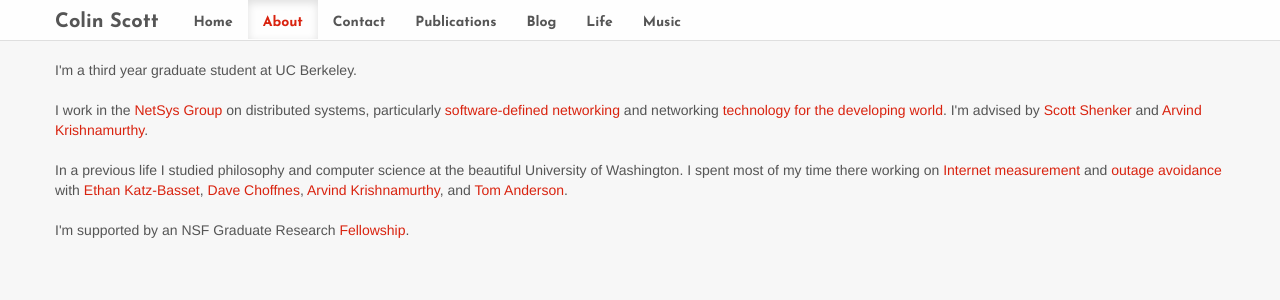
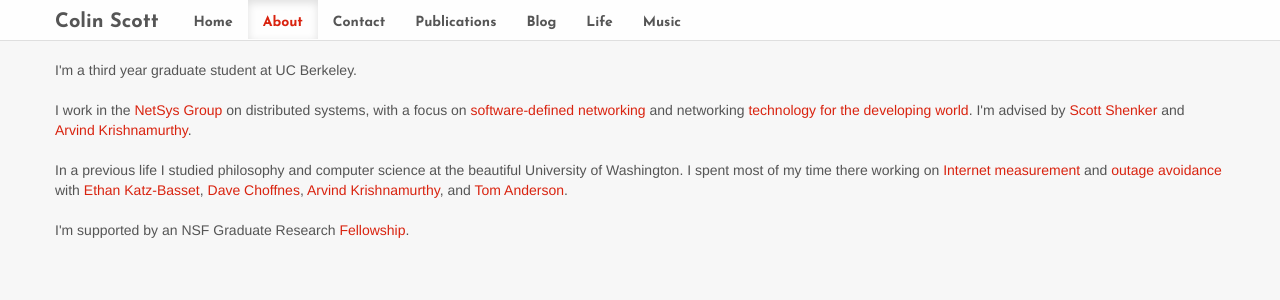
Before and after one commit to colin-scott/personal_website, a Jekyll site: the page built from about.html, in a window 1280 px wide. Shown: the top 300 px of the page. Built offline with Jekyll 4.4.1, drawn with Linux system fonts in a browser that asks for light colours; Markdown is read by kramdown in place of the engine named in the settings.

Commit message:
Small tweaks

```diff
--- a/about.html
+++ b/about.html
@@ -9,7 +9,7 @@ description: Colin Scott gets to work on awesome problems with awesome people
 I'm a third year graduate student at UC Berkeley.<br/>
 </br>
 I work in the <a href=https://netsys.cs.berkeley.edu>NetSys
-    Group</a> on distributed systems, particularly
+    Group</a> on distributed systems, with a focus on
 <a href=http://www.youtube.com/embed/WVs7Pc99S7w>software-defined networking</a> and
 networking <a href="http://tier.cs.berkeley.edu/drupal/">technology for
     the developing world</a>. I'm advised by <a
--- a/life.html
+++ b/life.html
@@ -103,9 +103,11 @@ beautiful
 </li>
 <br />
 -->
+<!--
 <li>Some day I'll get around to posting my music on <a
     href="https://soundcloud.com/">soundcloud</a>.
 </li>
+-->
 <!--
 <a href="http://www.amazon.com/lm/R1ND6NVGCISX40/ref=cm_lm_pthnk_view?ie=UTF8&lm_bb=">reading</a>,
 -->
```
